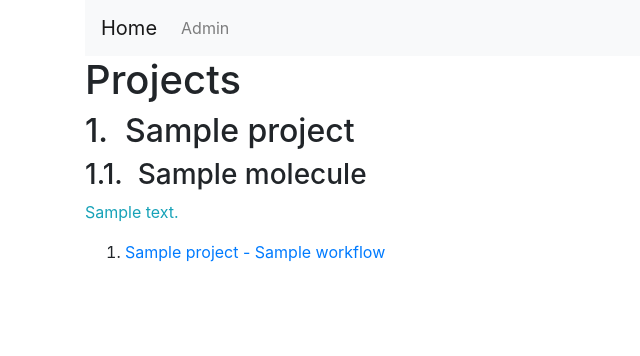
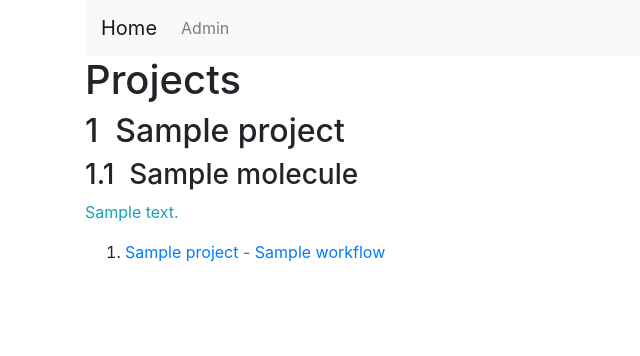
Before and after one commit to eljost/squaw, a Django app: page / in a window 1280 px wide. Shown: the top 356 px of the page, without its empty margins (0-640 px from the left). Run offline with Django 3.2, Linux system fonts and the light colour scheme; tables that the repository leaves empty hold one stand-in row (values such as "Sample post"); some libraries are stand-ins or nearby versions.

Commit message:
fixed counter numbering

```diff
--- a/sqwbase/static/sqwbase/css/custom.css
+++ b/sqwbase/static/sqwbase/css/custom.css
@@ -3,15 +3,17 @@
 }
 
 /* http://2ality.com/2012/01/numbering-headingshtml.html */
-h1 {
+body {
     counter-reset: h2counter;
 }
-h2:before {
-    content: counter(h2counter) ".\0000a0\0000a0";
-    counter-increment: h2counter;
+h1 {
     counter-reset: h3counter;
 }
+h2:before {
+    content: counter(h2counter) "\0000a0\0000a0";
+    counter-increment: h2counter;
+}
 h3:before {
-    content: counter(h2counter) "." counter(h3counter) ".\0000a0\0000a0";
+    content: counter(h2counter) "." counter(h3counter) "\0000a0\0000a0";
     counter-increment: h3counter;
 }
```
